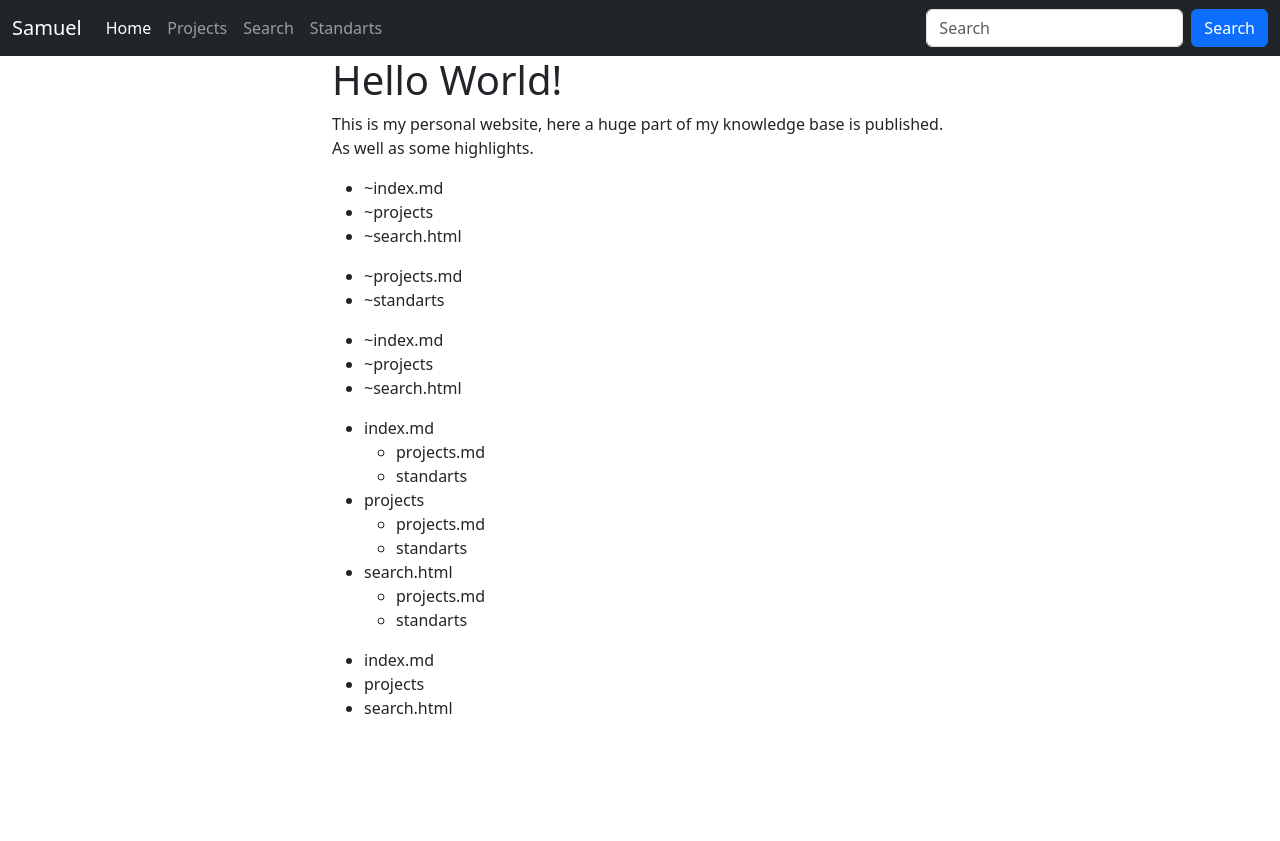
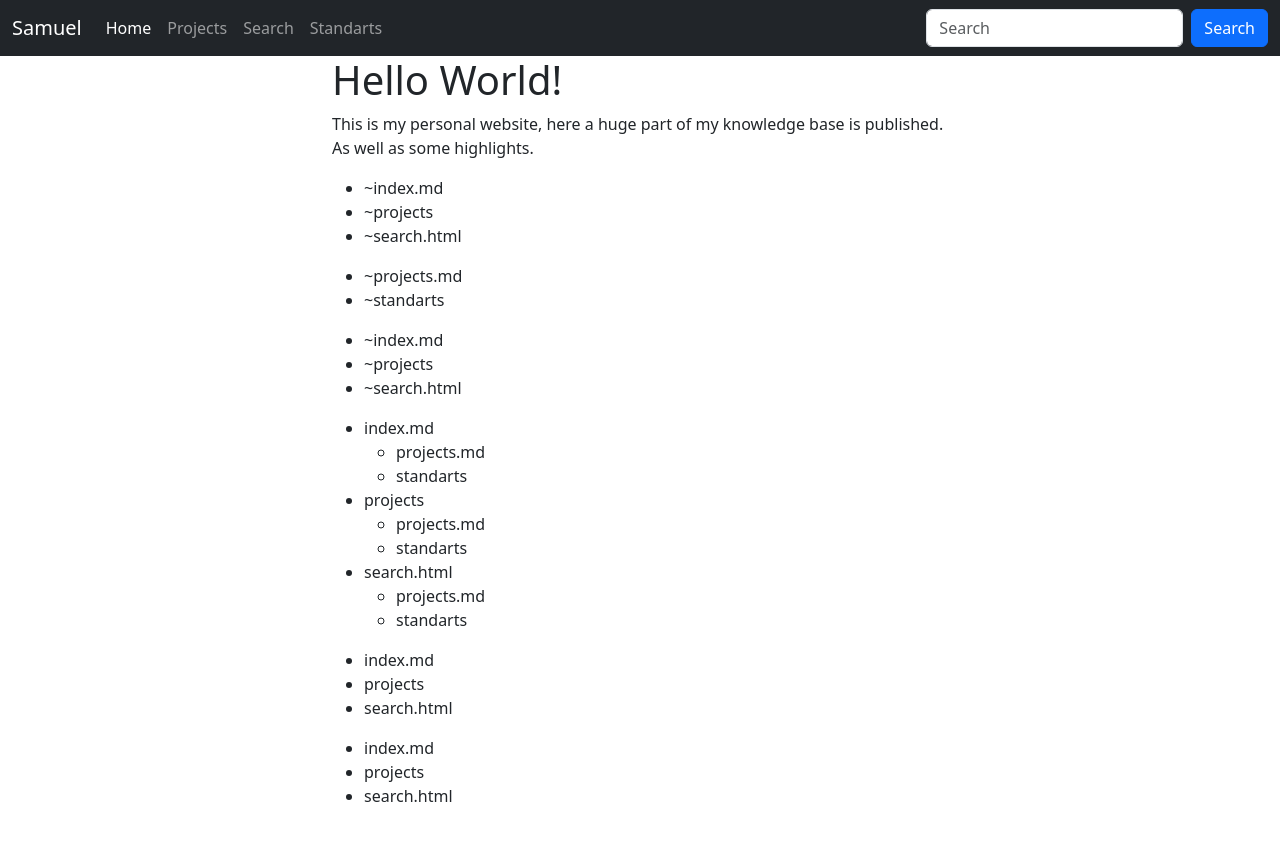
Before and after one commit to Soraxem/website-test, a Jekyll site: the page built from index.md, in a window 1280 px wide. Shown: the top 841 px of the page. Built offline with Jekyll 4.4.1, drawn with Linux system fonts in a browser that asks for light colours.

Commit message:
Update index.md

```diff
--- a/index.md
+++ b/index.md
@@ -150,3 +150,45 @@ This is my personal website, here a huge part of my knowledge base is published.
 	{%- endif -%}
 {%- endfor -%}
 </ul>
+
+
+
+{% assign paths = site.pages | map: "path" -%}
+{%- assign level = "" -%}
+
+{%- assign dirs = "" -%}
+
+<ul>
+{%- for path in paths -%}
+	{%- if path contains level -%}
+		{%- assign pat = path | remove_first: level | prepend: "~" -%}
+		{%- assign dir = pat | split: "/" | first -%}
+		{%- assign dirs_array = dirs | split: "~" -%}
+		{%- assign dirs_array_uniq = dirs | append: dir | split: "~" | uniq -%}
+		{%- unless dirs_array == dirs_array_uniq -%}
+			{% assign dirs = dirs | append: dir -%}
+			<li>
+				{{ path | remove_first: level | split: "/" | first }}
+				{%- assign dirs_sub = "" -%}
+
+				{%- unless pat contains "/" -%}
+					<ul>
+					{%- for path in paths -%}
+						{%- if path contains "index.md" -%}
+							{%- assign pat = path | remove_first: "index.md" | prepend: "~" -%}
+							{%- assign dir = pat | split: "/" | first -%}
+							{%- assign dirs_array = dirs_sub | split: "~" -%}
+							{%- assign dirs_array_uniq = dirs_sub | append: dir | split: "~" | uniq -%}
+							{%- unless dirs_array == dirs_array_uniq -%}
+								{% assign dirs_sub = dirs_sub | append: dir -%}
+								<li>{{ path | remove_first: "index.md" | split: "/" | first }}</li>
+							{%- endunless -%}
+						{%- endif -%}
+					{%- endfor -%}
+					</ul>
+				{%- endunless -%}
+			</li>
+		{%- endunless -%}
+	{%- endif -%}
+{%- endfor -%}
+</ul>
```
